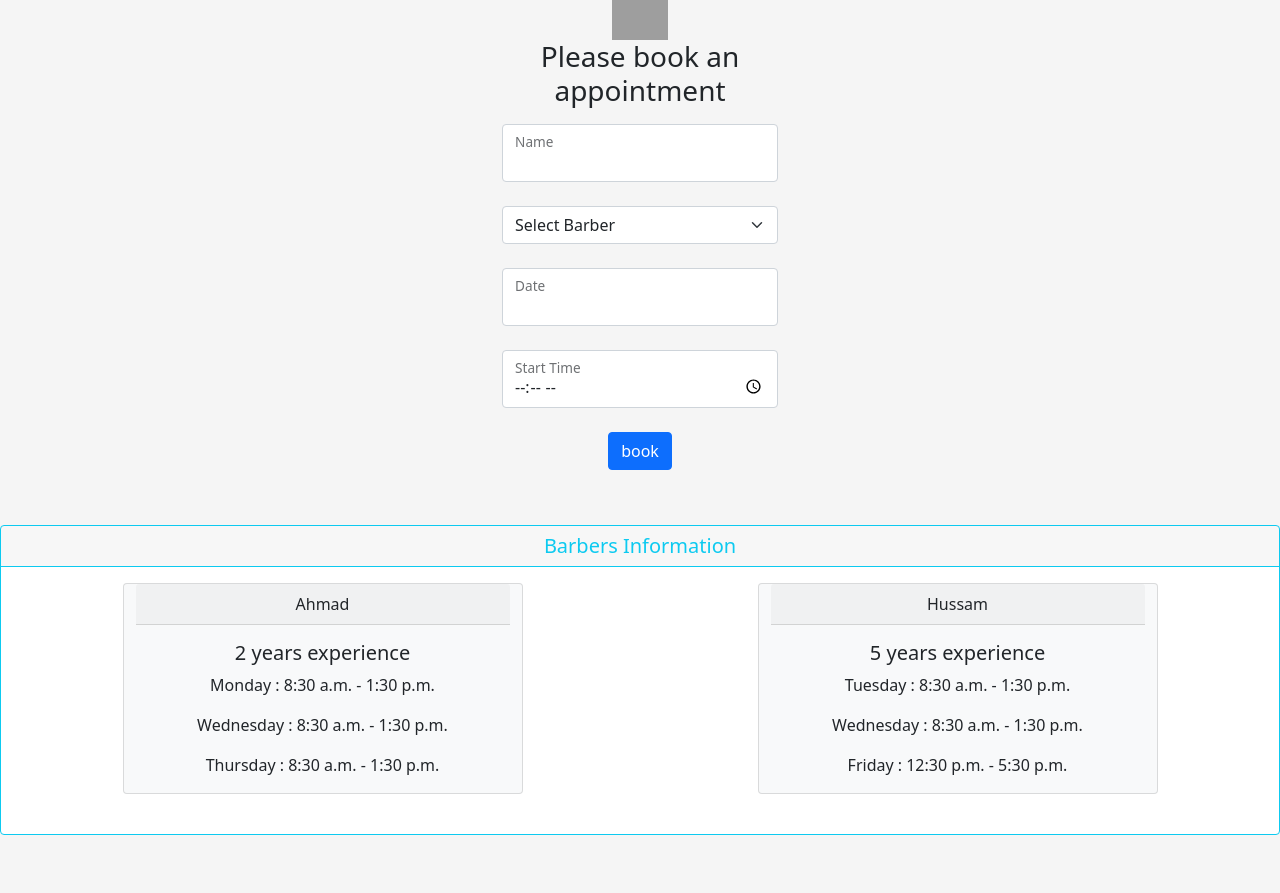
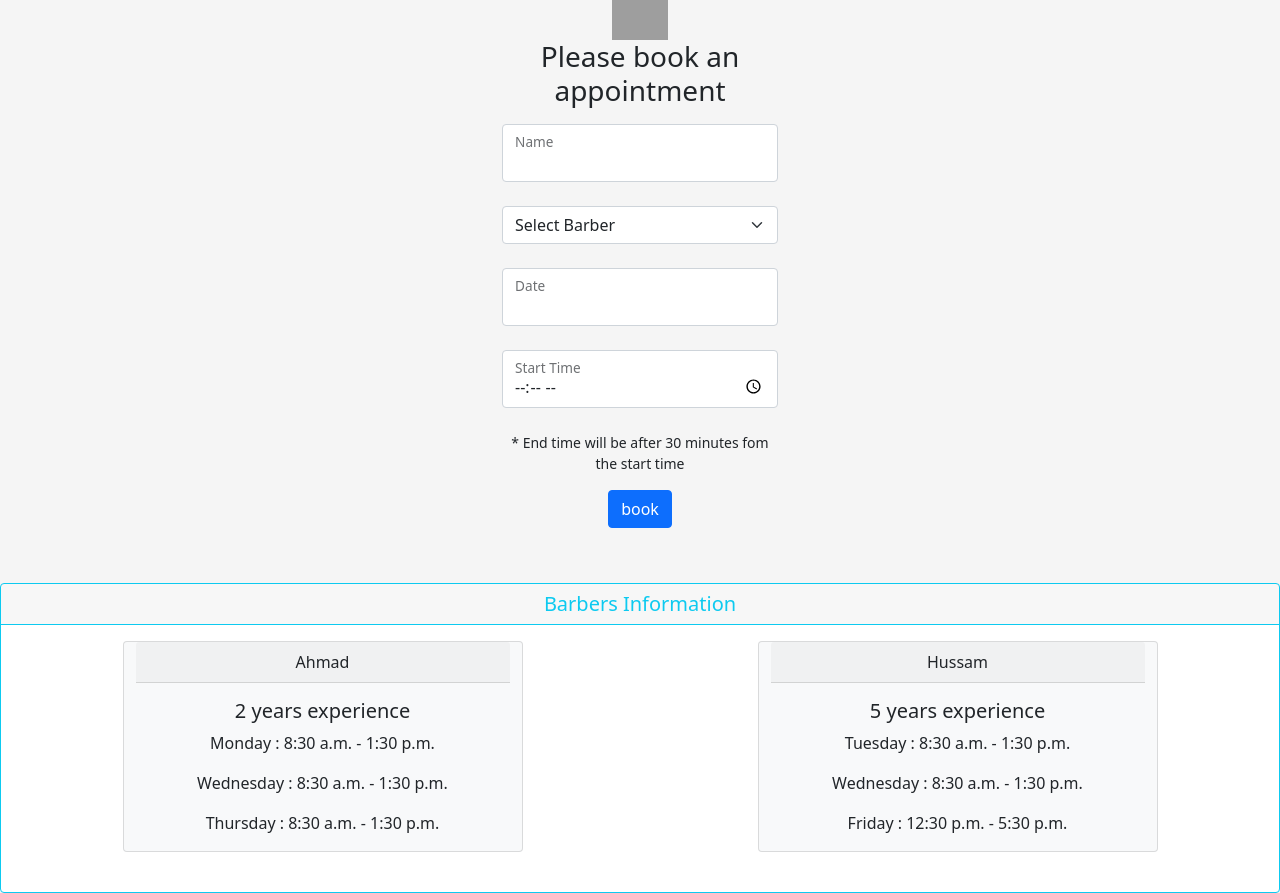
Before and after one commit to noureimesh/Barbershop, a Django app: page / in a window 1280 px wide. Shown: the part 56-949 px from the top of the page. Before the commit the page ends 891 px from the top, so only its background shows below. Run offline with Django 4.2, Linux system fonts and the light colour scheme; some libraries are stand-ins or nearby versions; grey boxes are pictures that could not be loaded.

Commit message:
add hint

```diff
--- a/Barbershop/templates/appointmentForm.html
+++ b/Barbershop/templates/appointmentForm.html
@@ -25,8 +25,7 @@
                   <label for="clientName"> Name</label>
                 </div>
               </div>
-              </div>
-
+        </div>
         <div class="row mb-4">
           <div class="col">
             <select class="form-select form-control" aria-label="BarberName" name="barber" id="barberId" required>
@@ -56,7 +55,9 @@
             </div>
           </div>
         </div>
-
+        <div class="row">
+          <p><small> * End time will be after 30 minutes fom the start time</small></p>
+        </div>
             <!-- Submit button -->
             <button type="submit" name="submit" value="submit" class="btn btn-primary btn-block mb-4">book</button>
         </form>
```
